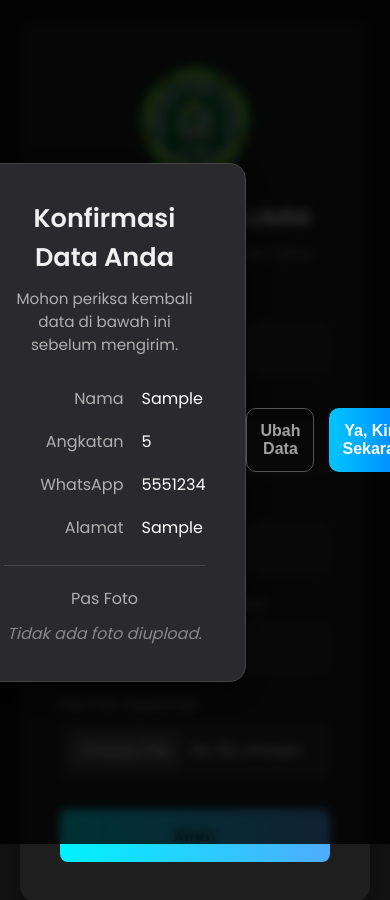
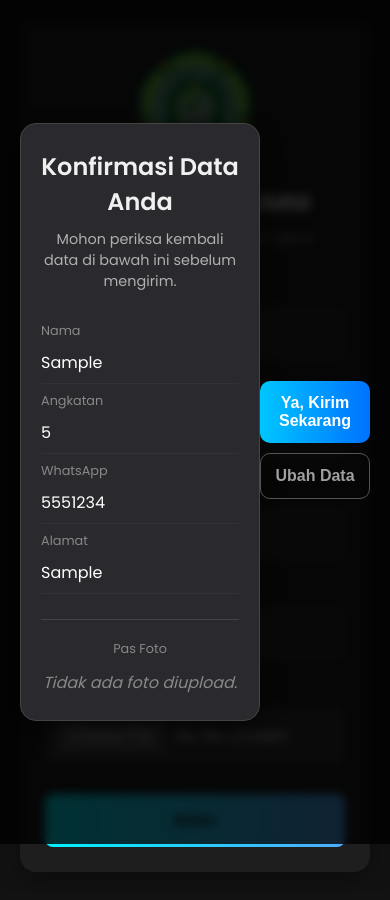
Before and after one commit to ZooNiNe/form-alumni, a plain HTML site: page index.html in a window 390 px wide. Both pictures are taken after typing "Sample", "5", "5551234", "Sample" into the empty fields and a click on the button "Kirim". Drawn offline with Linux system fonts and the light colour scheme.

Commit message:
Add files via upload

```diff
--- a/style.css
+++ b/style.css
@@ -122,36 +122,34 @@ body {
     box-shadow: 0 6px 15px rgba(0, 200, 255, 0.2);
 }
 
+
 /* ======================================================= */
-/* REVISI CSS POP-UP PREVIEW (Minimalis & Profesional)   */
+/* REVISI CSS POP-UP PREVIEW (Minimalis & Mobile-Friendly) */
 /* ======================================================= */
 
-/* Latar belakang gelap semi-transparan */
 .modal-backdrop {
     position: fixed;
     top: 0;
     left: 0;
     width: 100%;
     height: 100%;
-    background-color: rgba(0, 0, 0, 0.8); /* Lebih gelap untuk kontras lebih baik */
+    background-color: rgba(0, 0, 0, 0.8);
     z-index: 1000;
     display: none;
     justify-content: center;
     align-items: center;
     padding: 20px;
-    backdrop-filter: blur(5px); /* Efek blur pada latar belakang */
+    backdrop-filter: blur(5px);
 }
 
-/* Class 'active' untuk menampilkan pop-up */
 .modal-backdrop.active {
     display: flex;
 }
 
-/* Kotak konten pop-up */
 .modal-content {
-    background-color: #2a2a2e; /* Sedikit lebih terang dari form */
-    padding: 35px 40px;
-    border-radius: 16px; /* Sudut lebih tumpul */
+    background-color: #2a2a2e;
+    padding: 30px 35px;
+    border-radius: 16px;
     box-shadow: 0 10px 30px rgba(0, 0, 0, 0.5);
     border: 1px solid #444;
     width: 100%;
@@ -164,36 +162,36 @@ body {
     text-align: center;
     margin-bottom: 10px;
     font-weight: 600;
-    font-size: 1.6rem;
+    font-size: 1.5rem;
 }
 
 .modal-content > p {
     text-align: center;
-    font-size: 0.95rem;
+    font-size: 0.9rem;
     color: #b0b0b0;
     margin-bottom: 30px;
 }
 
-/* Tata letak grid untuk data */
 .preview-grid {
     display: grid;
-    grid-template-columns: 120px 1fr; /* Kolom label dan kolom data */
-    gap: 18px; /* Jarak antar baris dan kolom */
+    grid-template-columns: 100px 1fr; /* Kolom label lebih kecil */
+    gap: 16px;
     margin-bottom: 25px;
 }
 
 .preview-label {
-    font-weight: 300; /* Lebih tipis */
+    font-weight: 300;
     color: #b0b0b0;
     text-align: right;
+    padding-right: 10px;
 }
 
 .preview-value {
-    font-weight: 500; /* Lebih tebal */
+    font-weight: 500;
     color: #ffffff;
+    word-break: break-word; /* Mencegah teks panjang meluber */
 }
 
-/* Wadah untuk preview foto */
 .preview-foto-container {
     display: flex;
     flex-direction: column;
@@ -205,8 +203,8 @@ body {
 
 #preview-foto {
     display: none;
-    max-width: 150px;
-    max-height: 150px;
+    max-width: 120px;
+    max-height: 120px;
     border-radius: 10px;
     margin-top: 15px;
     border: 2px solid #555;
@@ -218,7 +216,6 @@ body {
     font-style: italic;
 }
 
-/* Tombol Aksi */
 .modal-buttons {
     display: flex;
     gap: 15px;
@@ -226,7 +223,7 @@ body {
 }
 
 .modal-buttons button {
-    flex-grow: 1; /* Membuat kedua tombol sama lebar */
+    flex-grow: 1;
     padding: 13px;
     border-radius: 10px;
     font-size: 1rem;
@@ -235,7 +232,6 @@ body {
     transition: all 0.2s ease-in-out;
 }
 
-/* Tombol sekunder (Ubah Data) */
 .btn-edit {
     background-color: transparent;
     color: #a0a0a0;
@@ -247,7 +243,6 @@ body {
     color: #ffffff;
 }
 
-/* Tombol primer (Kirim) */
 .btn-confirm {
     border: none;
     background: linear-gradient(90deg, #00c6ff, #0072ff);
@@ -258,3 +253,40 @@ body {
     transform: scale(1.02);
     box-shadow: 0 4px 15px rgba(0, 150, 255, 0.3);
 }
+
+/* ================================================= */
+/* ATURAN UNTUK TAMPILAN MOBILE (RESPONSIVE)         */
+/* ================================================= */
+@media (max-width: 500px) {
+    .registration-form {
+        padding: 25px;
+    }
+
+    .modal-content {
+        padding: 25px 20px;
+    }
+
+    .preview-grid {
+        grid-template-columns: 1fr; /* Grid menjadi 1 kolom */
+        gap: 8px;
+    }
+
+    .preview-label {
+        text-align: left; /* Label tidak lagi di kanan */
+        font-size: 0.8rem;
+        font-weight: 500;
+        color: #888;
+        padding-right: 0;
+        margin-bottom: 2px; /* Jarak antara label dan value */
+    }
+
+    .preview-value {
+        padding-bottom: 8px;
+        border-bottom: 1px solid #333;
+    }
+
+    .modal-buttons {
+        flex-direction: column-reverse; /* Tombol "Kirim" di atas */
+        gap: 10px;
+    }
+}
```
